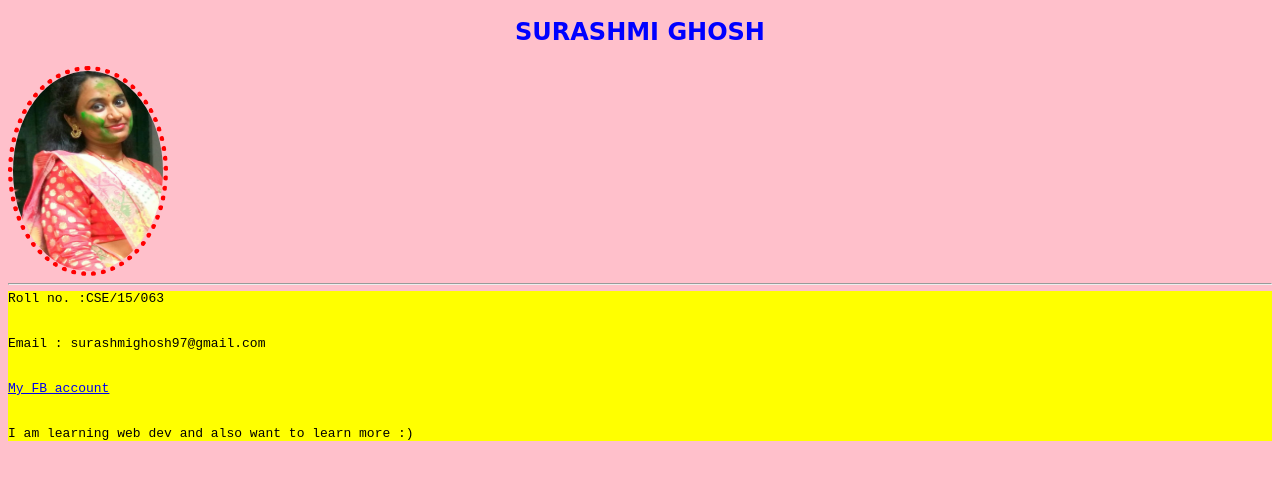
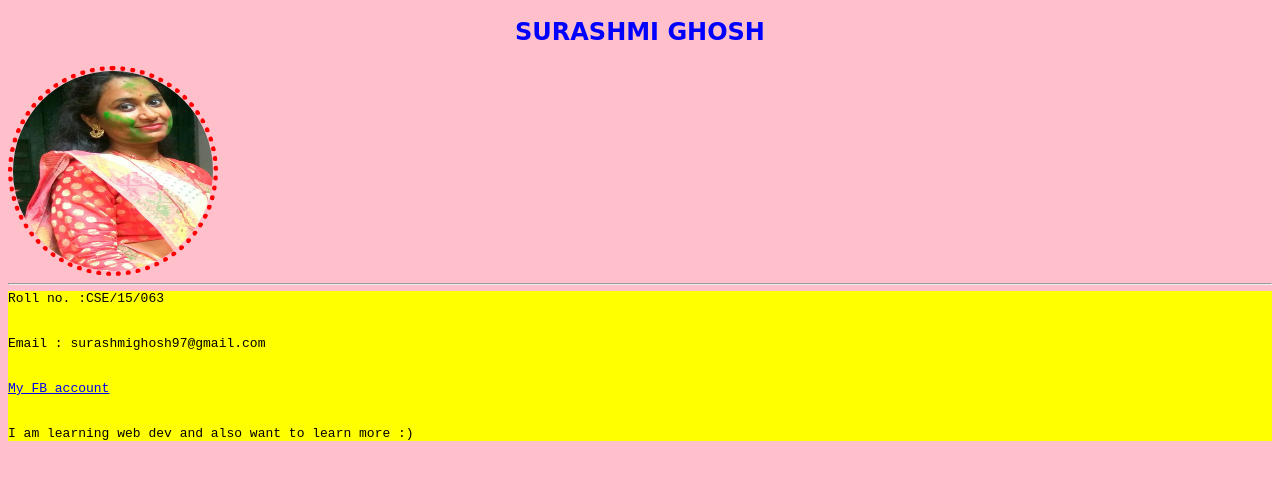
Before and after one commit to surashmighosh97/bonfire, a plain HTML site: page index.html in a window 1280 px wide. Shown: the part 49-528 px from the top of the page. Drawn offline with Linux system fonts and the light colour scheme; files whose address does not match are found by name; a web font is replaced by a local one.

Commit message:
Added index

```diff
--- a/index.html
+++ b/index.html
@@ -36,7 +36,7 @@ img{
 <h2 style="color:blue;text-align:center; font-family: 'Neucha', cursive; ;">SURASHMI GHOSH</h2>
 
 
-<img src="C:\Users\User\Desktop\bootcamp\surashmi2.jpg" width="150 px" height="200px"><br>
+<img src="C:\Users\User\Desktop\bootcamp\surashmi2.jpg" width="200 px" height="200px"><br>
 
 <hr>
 <div id="mydiv">
```
